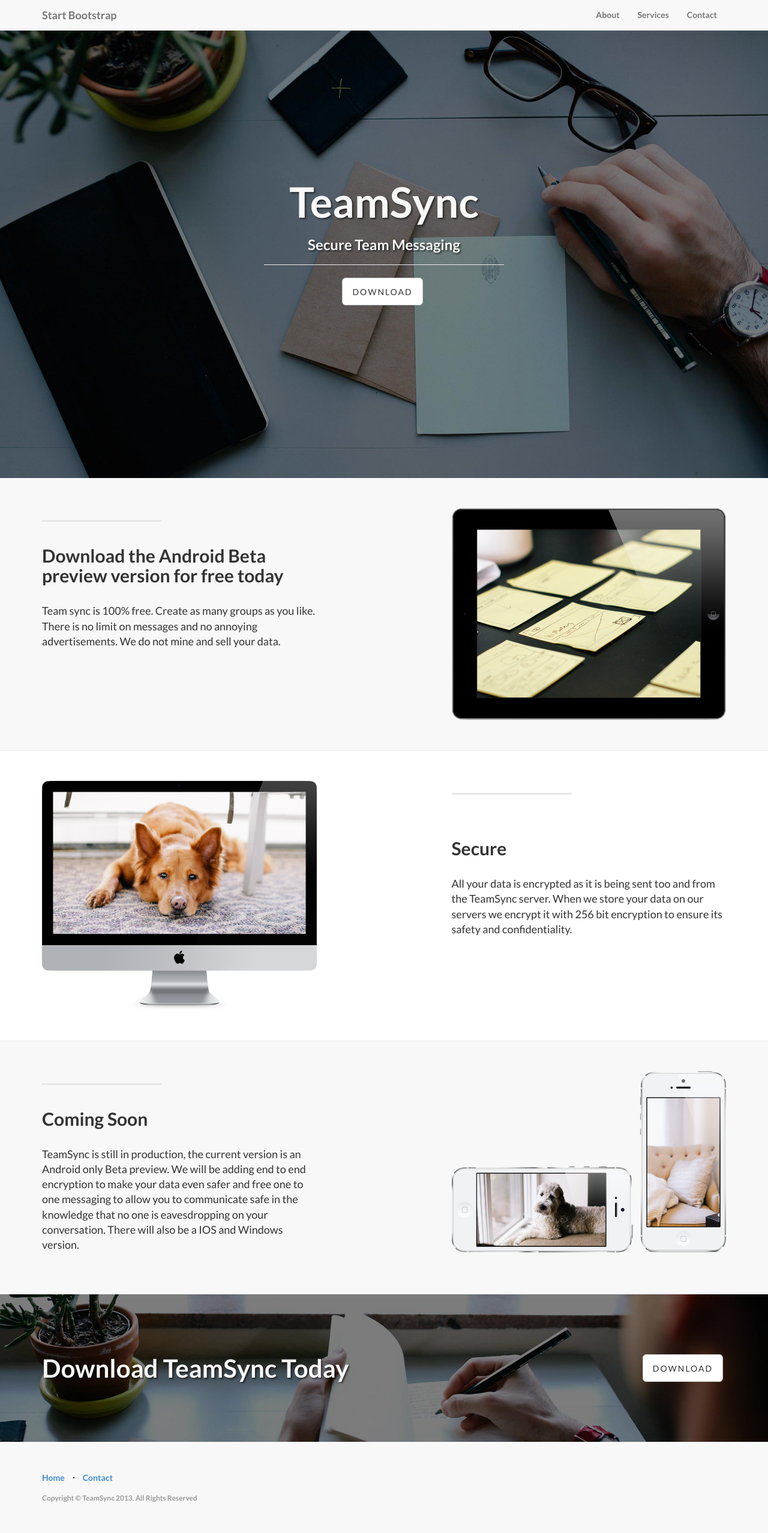
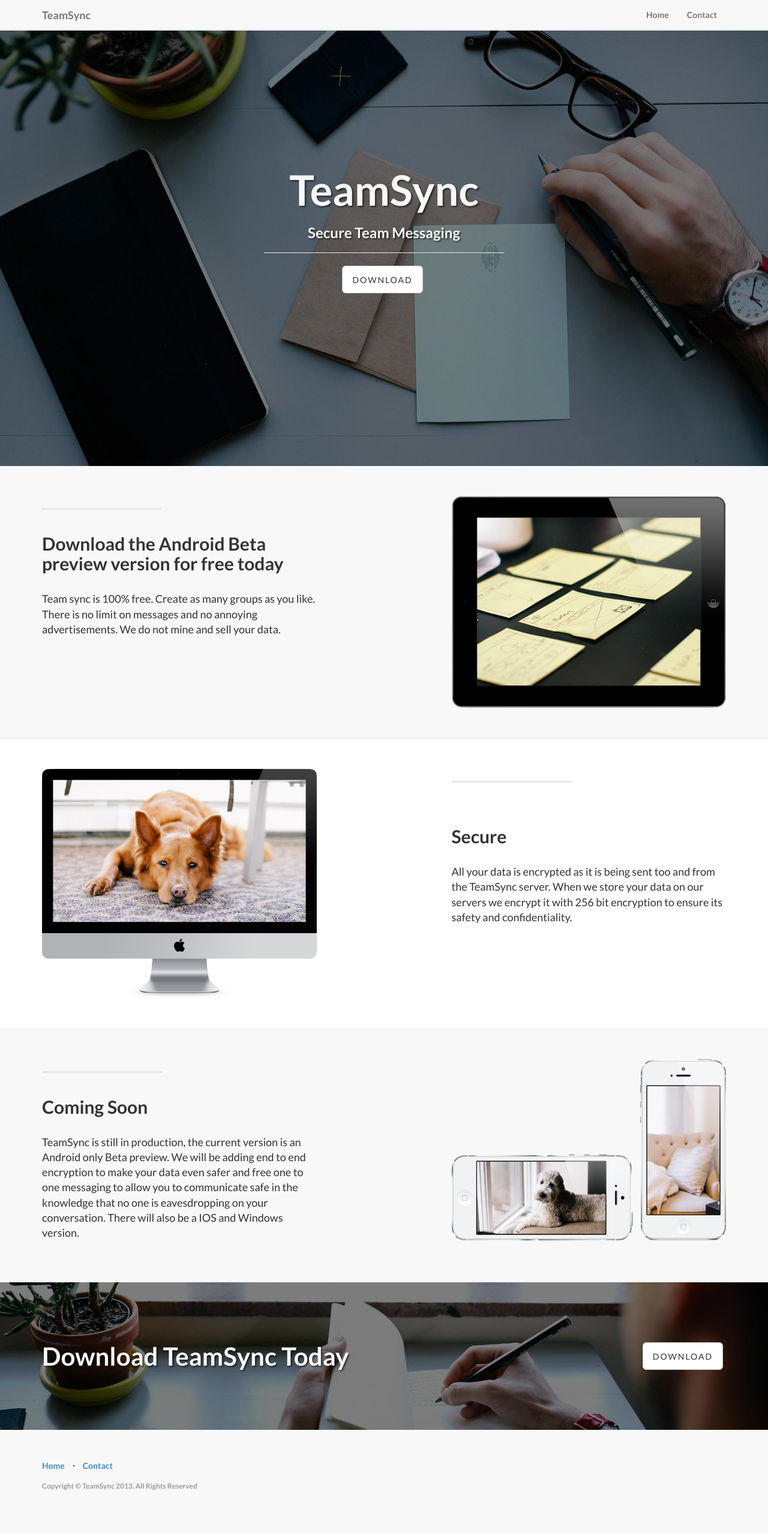
Before and after one commit to jamesadcock/SteelChat, a CodeIgniter app: the page made by index.php in a window 1280 px wide. Shown: the whole page at 60% size. After the commit the page ends 2484 px from the top, so only its background shows below. Run offline with CodeIgniter, Linux system fonts and the light colour scheme.

Commit message:
fixing homepage

```diff
--- a/application/views/homepage.php
+++ b/application/views/homepage.php
@@ -23,7 +23,7 @@
 
 <body>
 
-    < <nav class="navbar navbar-default navbar-fixed-top" role="navigation">
+    <nav class="navbar navbar-default navbar-fixed-top" role="navigation">
         <div class="container">
             <div class="navbar-header">
                 <button type="button" class="navbar-toggle" data-toggle="collapse" data-target=".navbar-ex1-collapse">
@@ -32,27 +32,20 @@
                     <span class="icon-bar"></span>
                     <span class="icon-bar"></span>
                 </button>
-                <a class="navbar-brand" href="http://startbootstrap.com">Start Bootstrap</a>
+                <p class="navbar-brand">TeamSync</p>
             </div>
 
             <!-- Collect the nav links, forms, and other content for toggling -->
             <div class="collapse navbar-collapse navbar-right navbar-ex1-collapse">
                 <ul class="nav navbar-nav">
-                    <li><a href="#about">About</a>
+                    <li><a href="<?php echo base_url() ?>">Home</a>
                     </li>
-                    <li><a href="#services">Services</a>
+                    <li><a href="<?php echo base_url()?>site/contact">Contact</a>
                     </li>
-                    <li><a href="#contact">Contact</a>
-                    </li>
+
                 </ul>
             </div>
             <!-- /.navbar-collapse -->
-        </div>
-        <!-- /.container -->
-    </nav>
-
-
-
 
         </div>
         <!-- /.container -->
@@ -198,8 +191,8 @@
     </footer>
 
     <!-- JavaScript -->
-    <script src="js/jquery-1.10.2.js"></script>
-    <script src="js/bootstrap.js"></script>
+    <script src="<?php echo base_url()?>resources/bootstrap/js/jquery-1.10.2.js"></script>
+    <script src="<?php echo base_url()?>resources/bootstrap/js/bootstrap.js"></script>
 
 </body>
 
```
Also changed, not shown: application/views/contact.php (+4 -7 lines).
